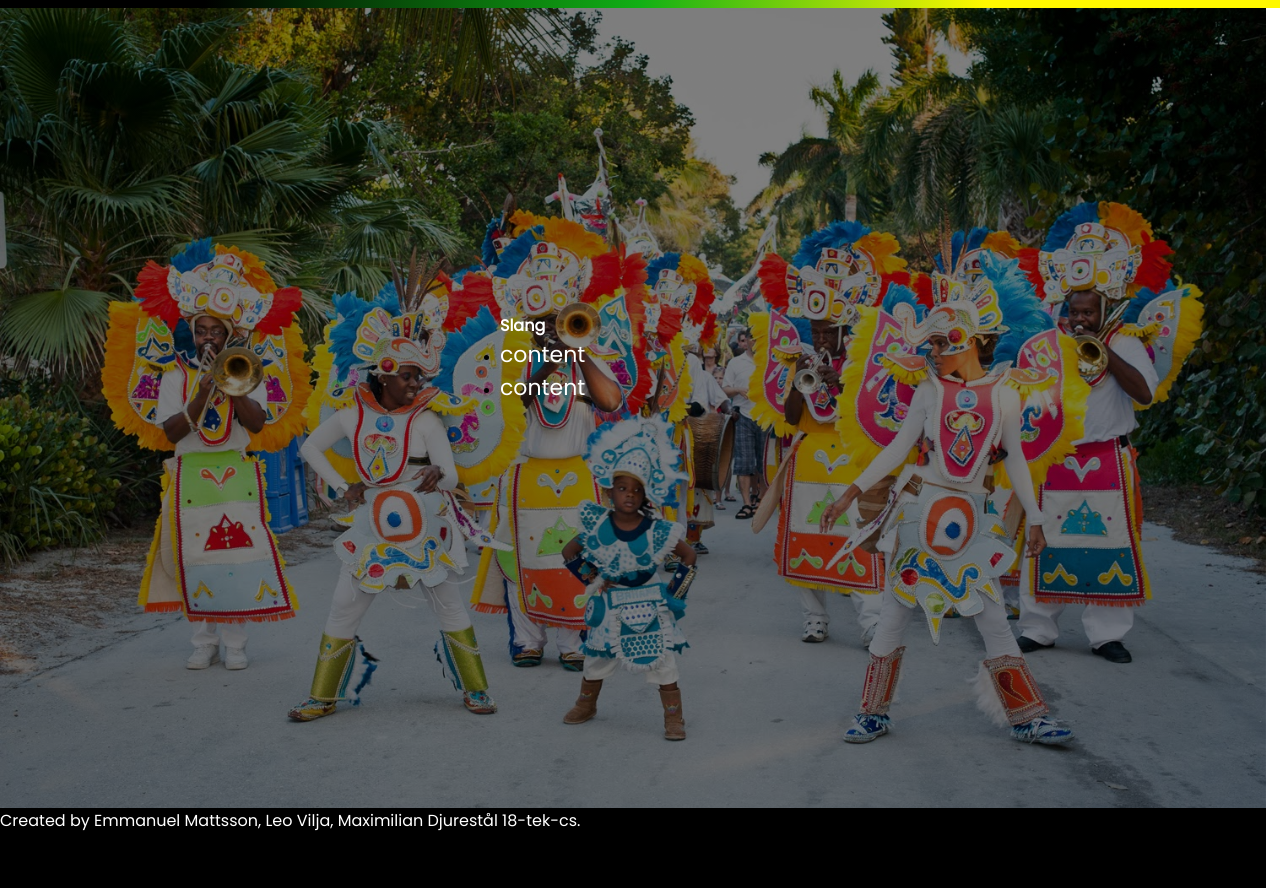
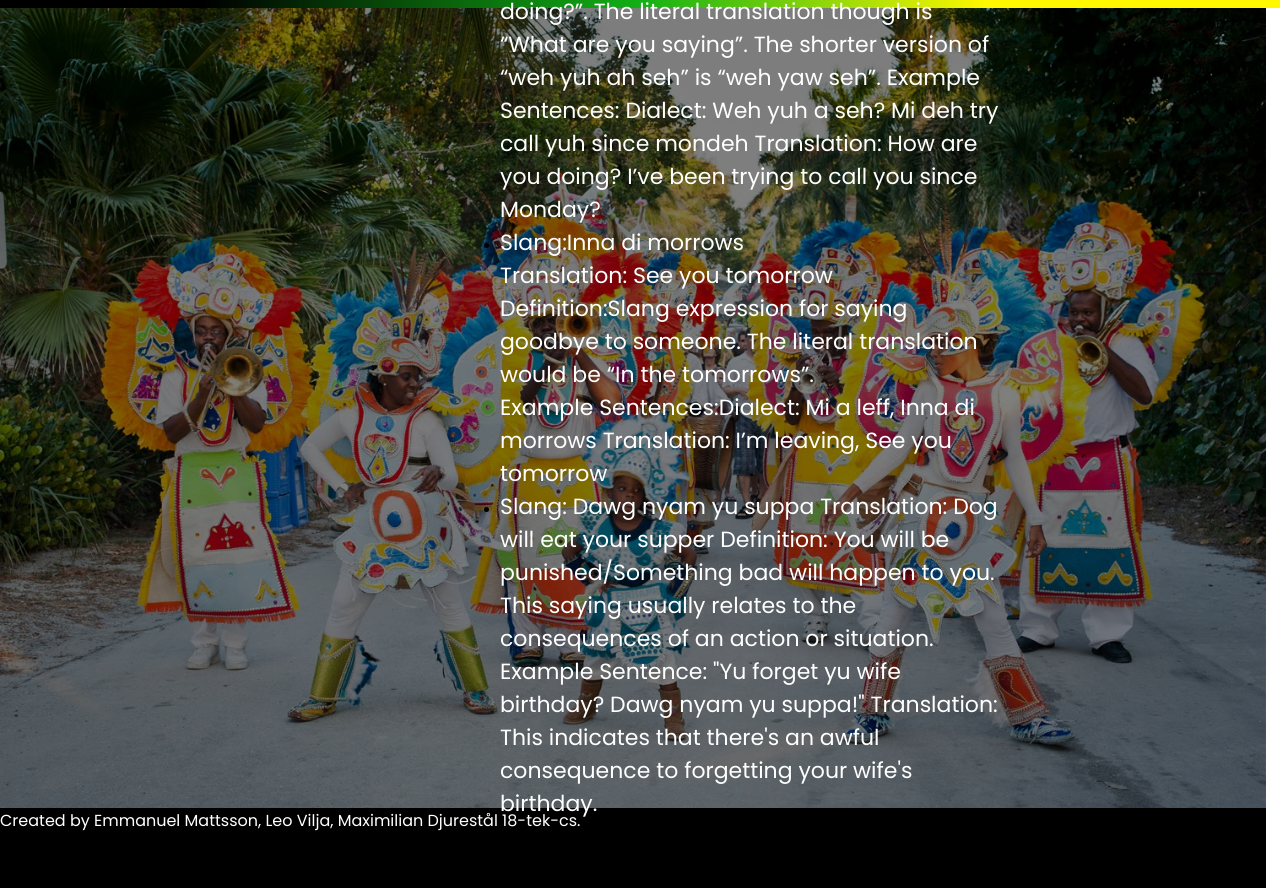
Before and after one commit to Jamaica-18-Tek-cs/jamaica, a plain HTML site: page jamaica_slang.html in a window 1280 px wide. Shown: the part 56-944 px from the top of the page. Drawn offline with Linux system fonts and the light colour scheme.

Commit message:
Update jamaica_slang.html

```diff
--- a/jamaica_slang.html
+++ b/jamaica_slang.html
@@ -6,45 +6,71 @@
             <meta http-equiv="X-UA-Compatible" content="ie=edge">
         <title>Jamaica</title>
     <link href="css/slang.css" rel="stylesheet">
-
 <link href="https://fonts.googleapis.com/css?family=Poppins&display=swap" rel="stylesheet">
 </head>
+
 <body>
 <nav>
 <div class="Loga">
     <h4>Slang</h4>
 </div>
+
 <ul class="lankar">
 <li>
     <a href="index.html">HOME</a>
 </li>
+
 <li>
     <a href="Jamaica_culture.html">CULTURE</a>
+</li>
 
-</li>
 <li>
-    <a href="#">TRADITIONS</a>
+    <a href="Jamaica_traditions.html">TRADITIONS</a>
 </li>
 </ul>
 </div>
 </nav>
+
 <div class="bak">
 <div id="para">
 <ul>
-          <h4>Slang</h4>
-       <li> <p> content</p></li>
-       <li><p> content</p></li>
+    <li> <p>
+        Slang:
+        Weh yuh ah seh
+        Translation: How are you doing?
+        Definition:
+        When used as a greeting this expression means “How are you doing?”. The literal translation though is “What are you saying”. The shorter version of “weh yuh ah seh” is “weh yaw seh”.
+        Example Sentences:
+        Dialect: Weh yuh a seh? Mi deh try call yuh since mondeh
+        Translation: How are you doing? I’ve been trying to call you since Monday?
+        </p></li>
+    <li><p>
+        Slang:Inna di morrows<br>
+        Translation: See you tomorrow
+        Definition:Slang expression for saying goodbye to someone. The literal translation would be “In the tomorrows”.<br>
+        Example Sentences:Dialect: Mi a leff, Inna di morrows
+        Translation: I’m leaving, See you tomorrow
+        </p></li>
+    <li><p>
+        Slang:
+Dawg nyam yu suppa
+Translation: Dog will eat your supper
+Definition: You will be punished/Something bad will happen to you. This saying usually relates to the consequences of an action or situation.
+Example Sentence:  "Yu forget yu wife birthday? Dawg nyam yu suppa!"
+Translation: This indicates that there's an awful consequence to forgetting your wife's birthday.
+
+    </p>
+
+    </li>
 </ul>
 </div>
 </div>
+
 <div id="copyright">
 <ul>
-         <li> <p class="sten">
-       Created by Emmanuel Mattsson, Leo Vilja, Maximilian Djurestål 18-tek-cs.
-        </p> </li>
-        <li><p class="sten">
+    <li> <p class="sten"> Created by Emmanuel Mattsson, Leo Vilja, Maximilian Djurestål 18-tek-cs.</p> </li>
 
-        </p></li>
+<li><p class="sten"></p></li>
 </ul>
 </div>
 
```
Lines whose indentation alone changed are shown as unchanged.
